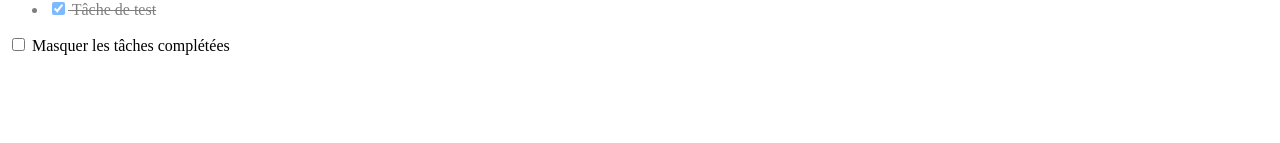
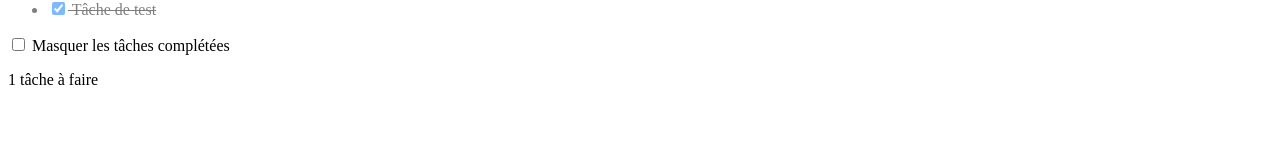
Before and after one commit to eljefe213/Grafikart_VUEJS, a Vue app: page / in a window 1280 px wide. Shown: the part 157-300 px from the top of the page. Built offline with nearby package versions, Linux system fonts and the light colour scheme.

Commit message:
Add the remaining todos function to my todolist

```diff
--- a/src/App.vue
+++ b/src/App.vue
@@ -20,6 +20,9 @@
       <input type="checkbox" v-model="hideCompleted">
       Masquer les tâches complétées
     </label>
+    <p v-if="remainingTodos > 0">
+      {{ remainingTodos}} tâche{{ remainingTodos > 1 ? 's' : ''}} à faire
+    </p>
   </div>
 </template>
 
@@ -53,7 +56,7 @@ const sortedTodos = computed(() => {
   return sortedTodos
 })
 const remainingTodos = computed(() => {
-  return todos.value.filter(t => t.competed === false).length
+  return todos.value.filter(t => t.completed === false).length
 })
 </script>
 
```
